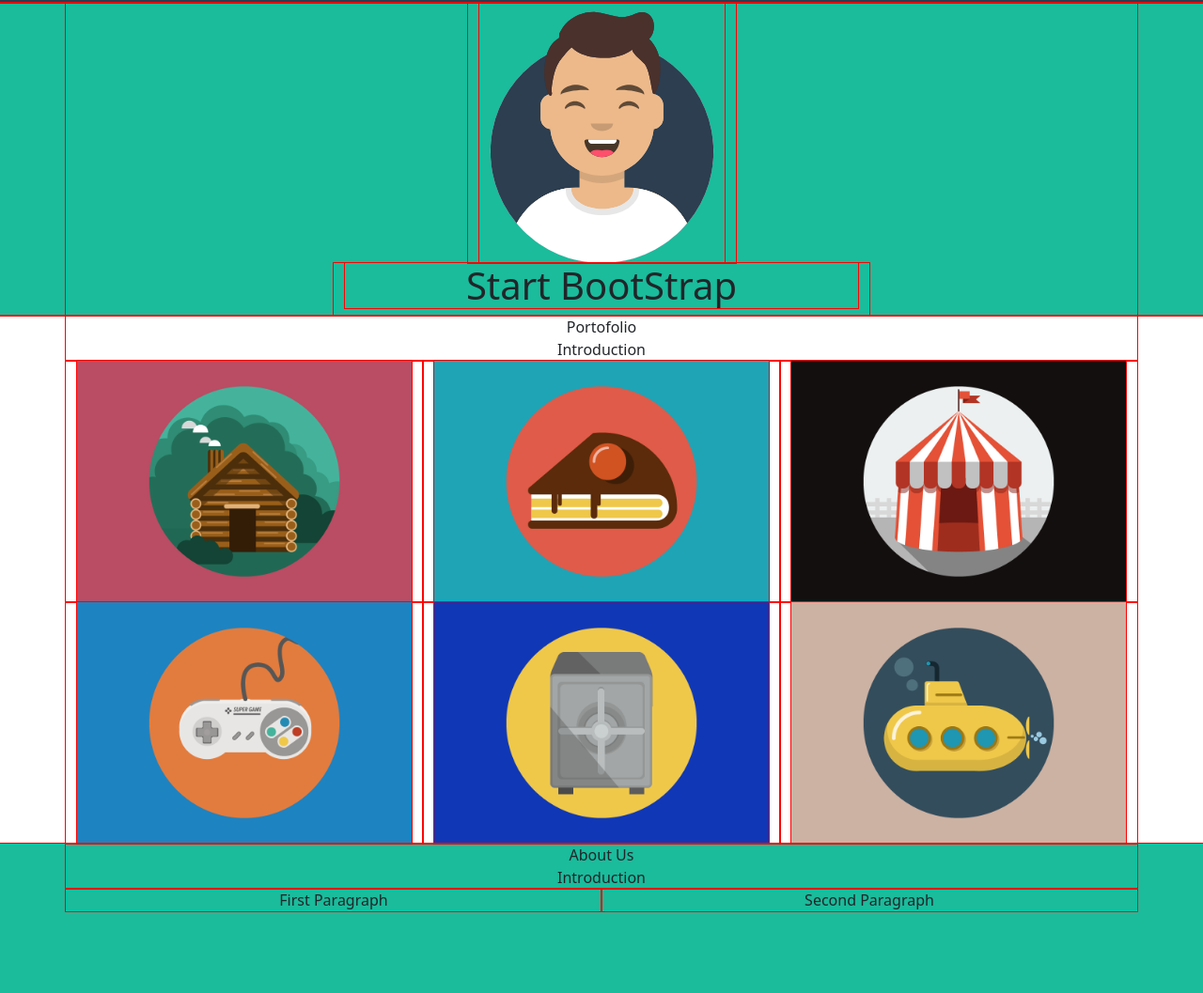
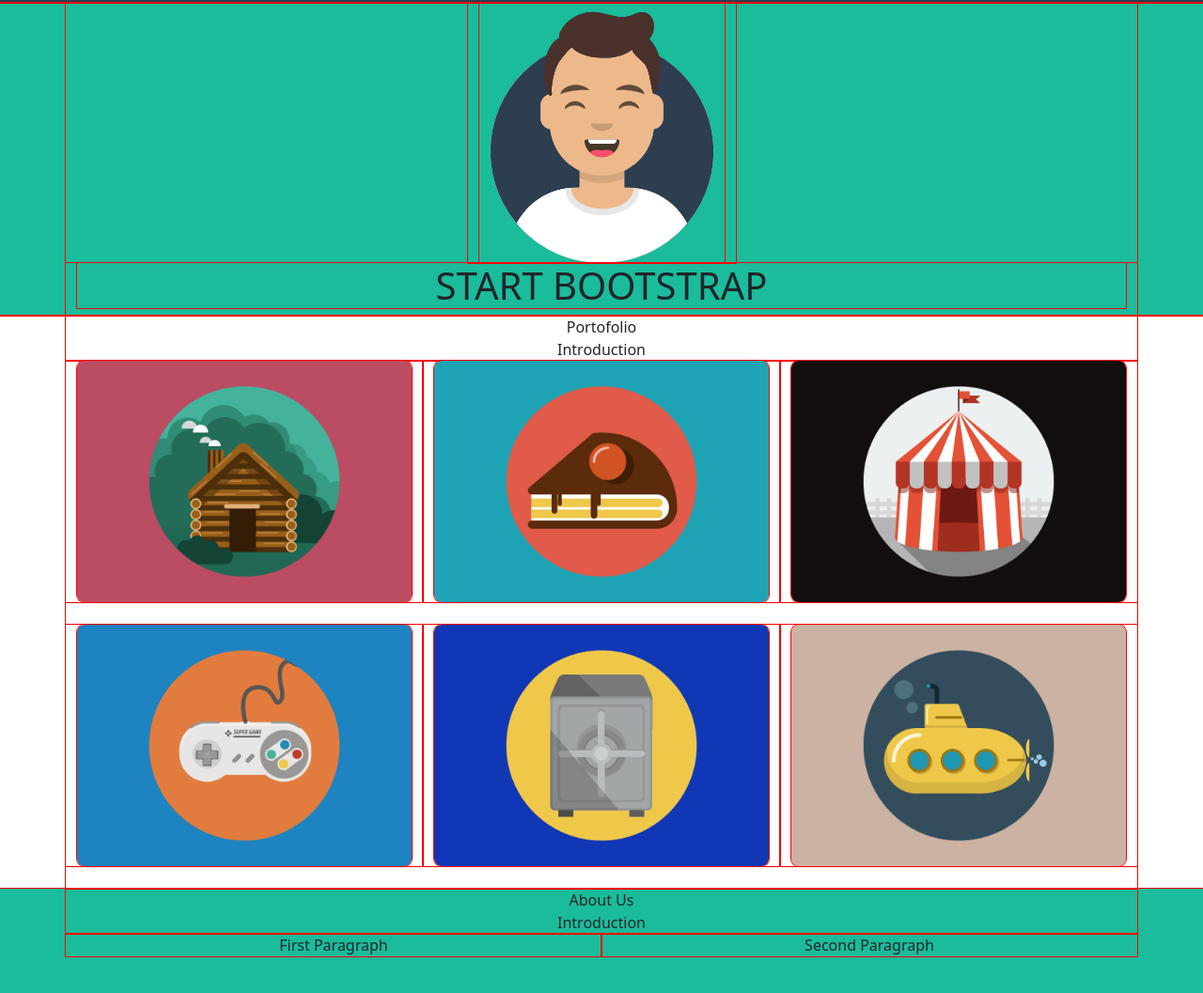
Before and after one commit to ruggerifrancesco/html-css-bootstrap-freelancer, a plain HTML site: page index.html in a window 1280 px wide. Shown: the part 97-1154 px from the top of the page at 94% size. Drawn offline with nearby package versions, Linux system fonts and the light colour scheme.

Commit message:
added rounded borders to cards

```diff
--- a/index.html
+++ b/index.html
@@ -37,11 +37,17 @@
             <div class="container text-center">
 
                 <div class="row flex-column align-items-center">
-                    <div class="col-6 col-md-4 col-lg-3">
+                    <div class="col-7 col-md-4 col-lg-3">
                         <img src="assets/img/avatar.svg" alt="Avatar Jumbotron" class="img-fluid">
                     </div>
-                    <div class="col-6">
-                        <h1>Start BootStrap</h1>
+                    <div class="col-12">
+                        <h1 class="jumbot-title text-uppercase">Start BootStrap</h1>
+                    </div>
+                    <div class="col-12">
+
+                    </div>
+                    <div class="col-12">
+
                     </div>
                 </div>
             </div>
@@ -57,23 +63,23 @@
                 <div class="col-12">
                     Portofolio <br> Introduction
                 </div>
-                <div class="col-12 col-md-6 col-lg-4 me-portfolio-card">
-                    <img src="assets/img/cabin.png" alt="Cabin Vector" class="img-fluid">
+                <div class="col-12 col-md-6 col-lg-4 mb-4">
+                    <img src="assets/img/cabin.png" alt="Cabin Vector" class="img-fluid rounded-3">
                 </div>
-                <div class="col-12 col-md-6 col-lg-4 me-portfolio-card">
-                    <img src="assets/img/cake.png" alt="Cake Vector" class="img-fluid">
+                <div class="col-12 col-md-6 col-lg-4 mb-4">
+                    <img src="assets/img/cake.png" alt="Cake Vector" class="img-fluid rounded-3">
                 </div>
-                <div class="col-12 col-md-6 col-lg-4 me-portfolio-card">
-                    <img src="assets/img/circus.png" alt="Circus Vector" class="img-fluid">
+                <div class="col-12 col-md-6 col-lg-4 mb-4">
+                    <img src="assets/img/circus.png" alt="Circus Vector" class="img-fluid rounded-3">
                 </div>
-                <div class="col-12 col-md-6 col-lg-4 me-portfolio-card">
-                    <img src="assets/img/game.png" alt="Game Vector" class="img-fluid">
+                <div class="col-12 col-md-6 col-lg-4 mb-4">
+                    <img src="assets/img/game.png" alt="Game Vector" class="img-fluid rounded-3">
                 </div>
-                <div class="col-12 col-md-6 col-lg-4 me-portfolio-card">
-                    <img src="assets/img/safe.png" alt="Safe Vector" class="img-fluid">
+                <div class="col-12 col-md-6 col-lg-4 mb-4">
+                    <img src="assets/img/safe.png" alt="Safe Vector" class="img-fluid rounded-3">
                 </div>
-                <div class="col-12 col-md-6 col-lg-4 me-portfolio-card">
-                    <img src="assets/img/submarine.png" alt="Submarine Vector" class="img-fluid">
+                <div class="col-12 col-md-6 col-lg-4 mb-4">
+                    <img src="assets/img/submarine.png" alt="Submarine Vector" class="img-fluid rounded-3">
                 </div>
             </div>
         </section>
```
